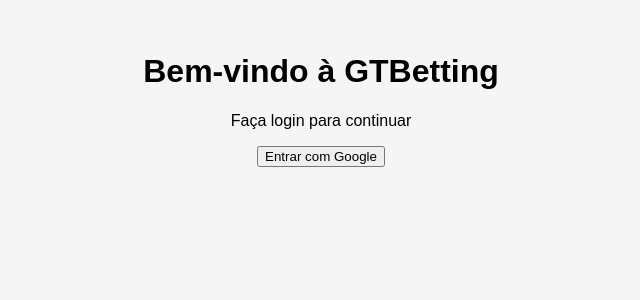
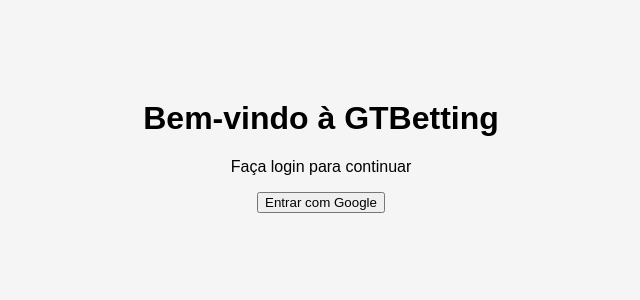
Before and after one commit to GTbetting/GTbettingvai, a React (Vite) app: page / in a window 1280 px wide. Shown: the top 300 px of the page, without its empty margins (319-959 px from the left). Built offline with nearby package versions, Linux system fonts and the light colour scheme; no server answers.

Commit message:
Update LoginPage.jsx

```diff
--- a/src/pages/LoginPage.jsx
+++ b/src/pages/LoginPage.jsx
@@ -1,13 +1,13 @@
-import React from "react";
+import { useAuth } from "../contexts/AuthContext";
 
 export default function LoginPage() {
+  const { signInWithGoogle } = useAuth();
+
   return (
-    <div style={{ padding: "2rem", textAlign: "center" }}>
+    <div style={{ textAlign: "center", marginTop: "100px" }}>
       <h1>Bem-vindo à GTBetting</h1>
       <p>Faça login para continuar</p>
-      <button onClick={() => alert("Login com Google ainda não configurado")}>
-        Entrar com Google
-      </button>
+      <button onClick={signInWithGoogle}>Entrar com Google</button>
     </div>
   );
 }
```
